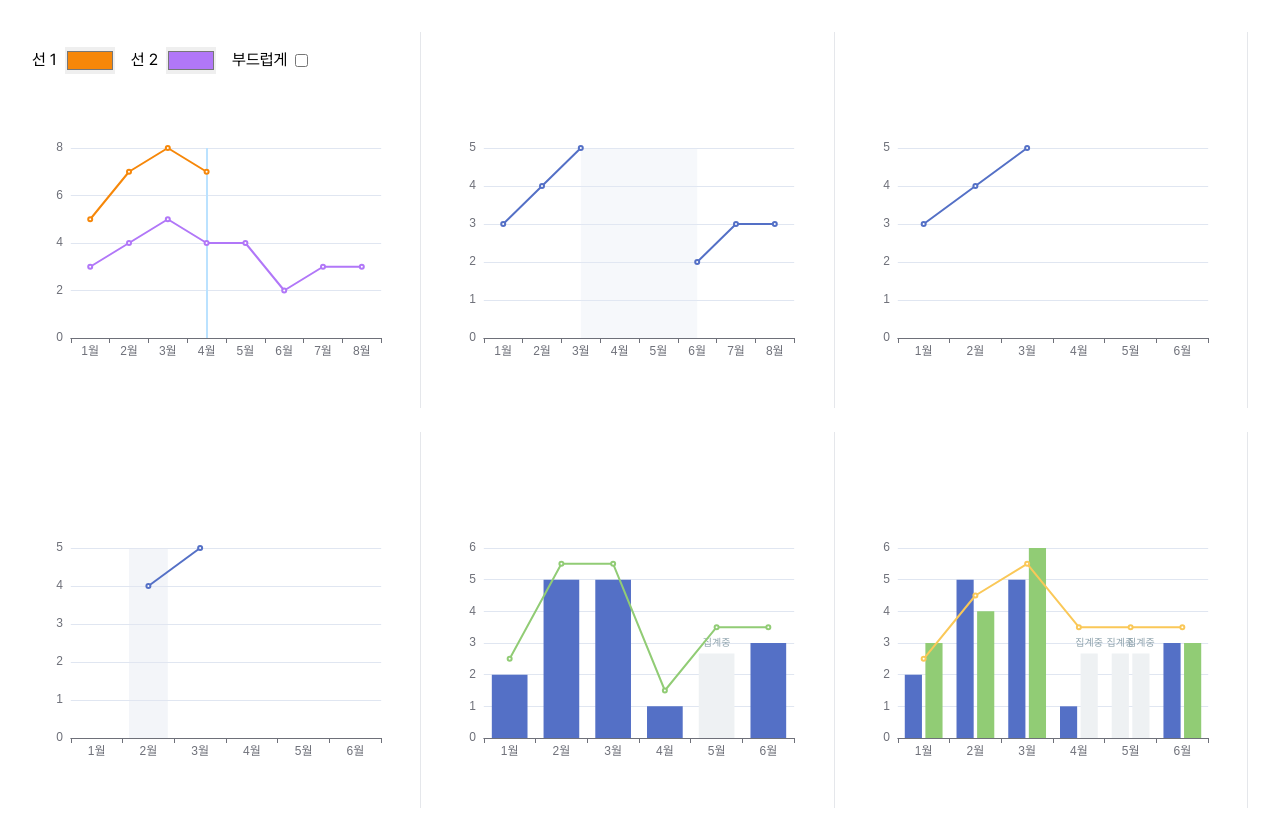
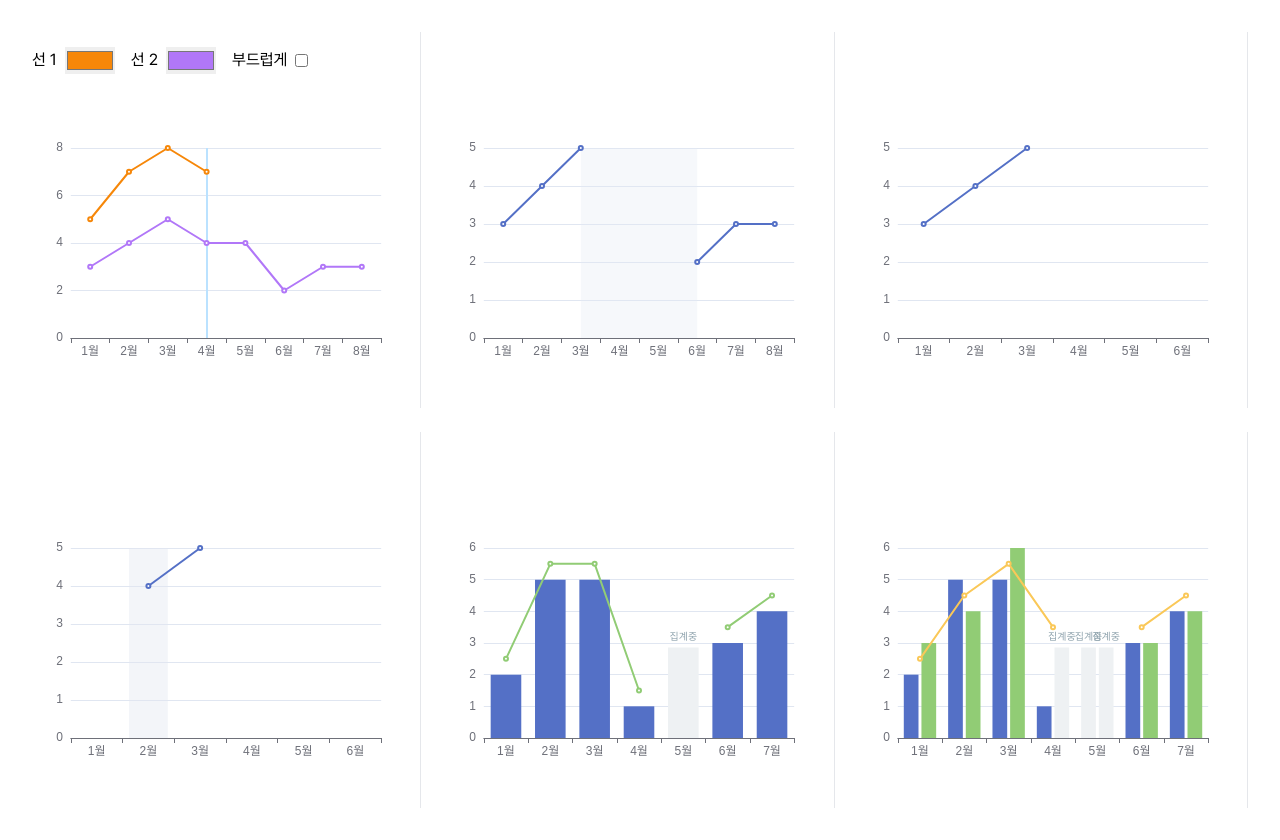
Before and after one commit to PerlPark/echart-playground, a Next.js app: page /presentation in a window 1280 px wide. Built offline with nearby package versions, Linux system fonts and the light colour scheme.

Commit message:
mod: 바 차트 집계중일 때 라인차트 null

```diff
--- a/src/configs/bar1.ts
+++ b/src/configs/bar1.ts
@@ -1,8 +1,8 @@
 import null2집계중 from '@/utils';
 import tooltipConfig from '@/tooltip';
 
-const rawData1 = [2, 5, 5, 1, null, 3];
-const rawData2 = [3, 4, 6, null, null, 3];
+const rawData1 = [2, 5, 5, 1, null, 3, 4];
+const rawData2 = [3, 4, 6, null, null, 3, 4];
 
 const data1 = null2집계중(rawData1);
 const data2 = null2집계중(rawData2);
@@ -10,7 +10,7 @@ const data2 = null2집계중(rawData2);
 const barChartOption1 = ({ isSmooth = false }: any) => ({
   xAxis: {
     type: 'category',
-    data: ['1월', '2월', '3월', '4월', '5월', '6월'],
+    data: ['1월', '2월', '3월', '4월', '5월', '6월', '7월'],
   },
   yAxis: {
     type: 'value',
@@ -28,7 +28,7 @@ const barChartOption1 = ({ isSmooth = false }: any) => ({
       type: 'bar',
     },
     {
-      data: [2.5, 5.5, 5.5, 1.5, 3.5, 3.5],
+      data: [2.5, 5.5, 5.5, 1.5, null, 3.5, 4.5],
       type: 'line',
       smooth: isSmooth,
       zlevel: 1,
--- a/src/configs/bar2.ts
+++ b/src/configs/bar2.ts
@@ -1,8 +1,8 @@
 import null2집계중 from '@/utils';
 import tooltipConfig from '@/tooltip';
 
-const rawData1 = [2, 5, 5, 1, null, 3];
-const rawData2 = [3, 4, 6, null, null, 3];
+const rawData1 = [2, 5, 5, 1, null, 3, 4];
+const rawData2 = [3, 4, 6, null, null, 3, 4];
 
 const data1 = null2집계중(rawData1);
 const data2 = null2집계중(rawData2);
@@ -10,7 +10,7 @@ const data2 = null2집계중(rawData2);
 const barChartOption2 = ({ isSmooth = false }: any) => ({
   xAxis: {
     type: 'category',
-    data: ['1월', '2월', '3월', '4월', '5월', '6월'],
+    data: ['1월', '2월', '3월', '4월', '5월', '6월', '7월'],
   },
   yAxis: {
     type: 'value',
@@ -33,7 +33,7 @@ const barChartOption2 = ({ isSmooth = false }: any) => ({
       type: 'bar',
     },
     {
-      data: [2.5, 4.5, 5.5, 3.5, 3.5, 3.5],
+      data: [2.5, 4.5, 5.5, 3.5, null, 3.5, 4.5],
       type: 'line',
       smooth: isSmooth,
       zlevel: 1,
```
